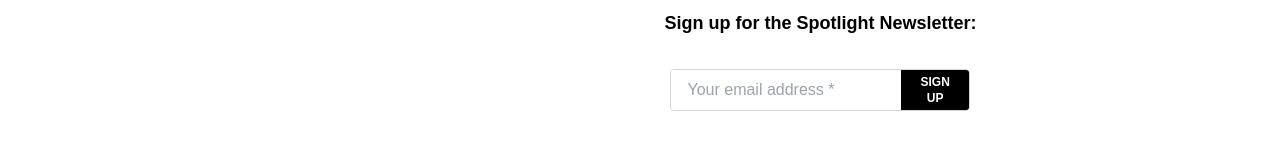
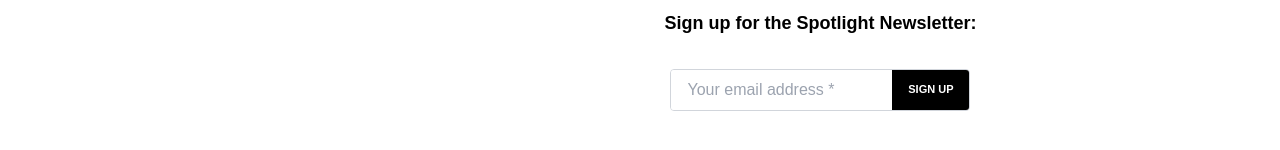
Before and after one commit to engruzairulhassan/newspaper-portfolio, a Next.js app: page /Home in a window 1280 px wide. Shown: the part 2110-2260 px from the top of the page. Built offline with nearby package versions, Linux system fonts and the light colour scheme; a web font is replaced by a local one.

Commit message:
update some chnaging releated to UI

```diff
--- a/src/app/Politics/page.jsx
+++ b/src/app/Politics/page.jsx
@@ -46,7 +46,8 @@ const page = ({activePage}) => {
             "postTypes",
           ].includes(activePage) && (
             <h2
-              className="font-bold text-2xl text-left text-textSecondary italic pb-2"
+              className="font-bold text-left text-textSecondary italic pb-2
+             text-xl sm:text-2xl md:text-3xl lg:text-2xl"
               style={{ fontFamily: "Playfair Display" }}
             >
               {activePage}
@@ -135,9 +136,7 @@ const page = ({activePage}) => {
                       <div className="max-w-3xl mx-auto text-black border-b mb-3 text-left">
                         <p className="text-[11px]">
                           <span className="pr-3">{post.date}</span> |{" "}
-                          <span
-                            className="pr-3 font-playfair"
-                          >
+                          <span className="pr-3 font-playfair">
                             {post.categories.join(", ")}
                           </span>{" "}
                           | BY <span className="pr-3">{post.author} | </span>
--- a/src/components/FeaturedStories/page.jsx
+++ b/src/components/FeaturedStories/page.jsx
@@ -85,7 +85,7 @@ export default function FeaturedStories({activePage}) {
               placeholder="Your email address *"
               className="px-4 w-full sm:w-42 h-10 focus:outline-none text-center sm:text-left"
             />
-            <button className="bg-black text-white font-semibold text-xs px-4 h-10 w-full sm:w-auto">
+            <button className="bg-black text-white font-bold text-xxsm px-4 h-10 w-full sm:w-auto whitespace-nowrap">
               SIGN UP
             </button>
           </div>
```
